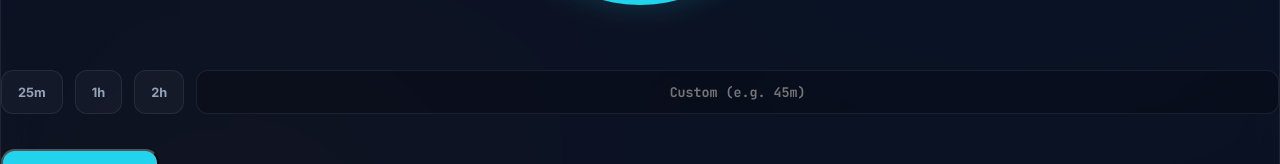
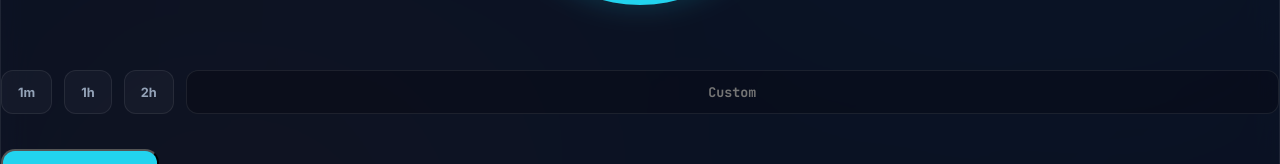
Before and after one commit to RISHABH0789/NeuroFlow, a plain HTML site: page pages/timer.html in a window 1280 px wide. Shown: the part 387-551 px from the top of the page. Drawn offline with nearby package versions, Linux system fonts and the light colour scheme.

Commit message:
Update timer presets and input placeholder text

```diff
--- a/pages/timer.html
+++ b/pages/timer.html
@@ -42,10 +42,10 @@
             </div>
 
             <div class="timer-presets">
-                <button class="preset-btn" onclick="timerApp.setDuration(1500)">25m</button>
+                <button class="preset-btn" onclick="timerApp.setDuration(60)">1m</button>
                 <button class="preset-btn" onclick="timerApp.setDuration(3600)">1h</button>
                 <button class="preset-btn" onclick="timerApp.setDuration(7200)">2h</button>
-                <input type="text" id="customInput" placeholder="Custom (e.g. 45m)" class="glass-input">
+                <input type="text" id="customInput" placeholder="Custom" class="glass-input">
             </div>
 
             <div class="timer-actions">
```
